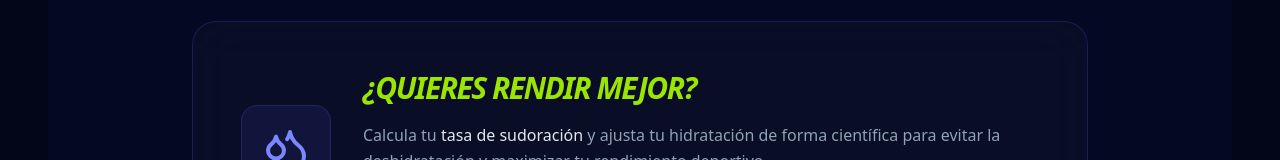
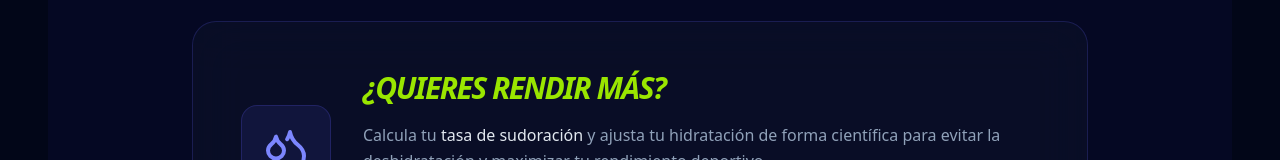
Before and after one commit to carlosfamara-rgb/Entrenandote, a React (Vite) app: page / in a window 1280 px wide. Shown: the part 3759-3919 px from the top of the page. Built offline with nearby package versions, Linux system fonts and the light colour scheme.

Commit message:
feat: Update Spanish text for sweat rate section
Changed the heading from "¿Quieres rendir mejor?" to "¿Quieres rendir más?" to better reflect the application's focus on improving performance through sweat rate calculation.

```diff
--- a/src/App.tsx
+++ b/src/App.tsx
@@ -637,7 +637,7 @@ export default function App() {
               </div>
               <div className="flex-1 space-y-4">
                 <h3 className="text-2xl md:text-3xl font-black uppercase italic tracking-tighter text-lime-400">
-                  ¿Quieres rendir mejor?
+                  ¿Quieres rendir más?
                 </h3>
                 <p className="text-slate-400 font-medium leading-relaxed">
                   Calcula tu <span className="text-slate-200">tasa de sudoración</span> y ajusta tu hidratación de forma científica para evitar la deshidratación y maximizar tu rendimiento deportivo.
```
